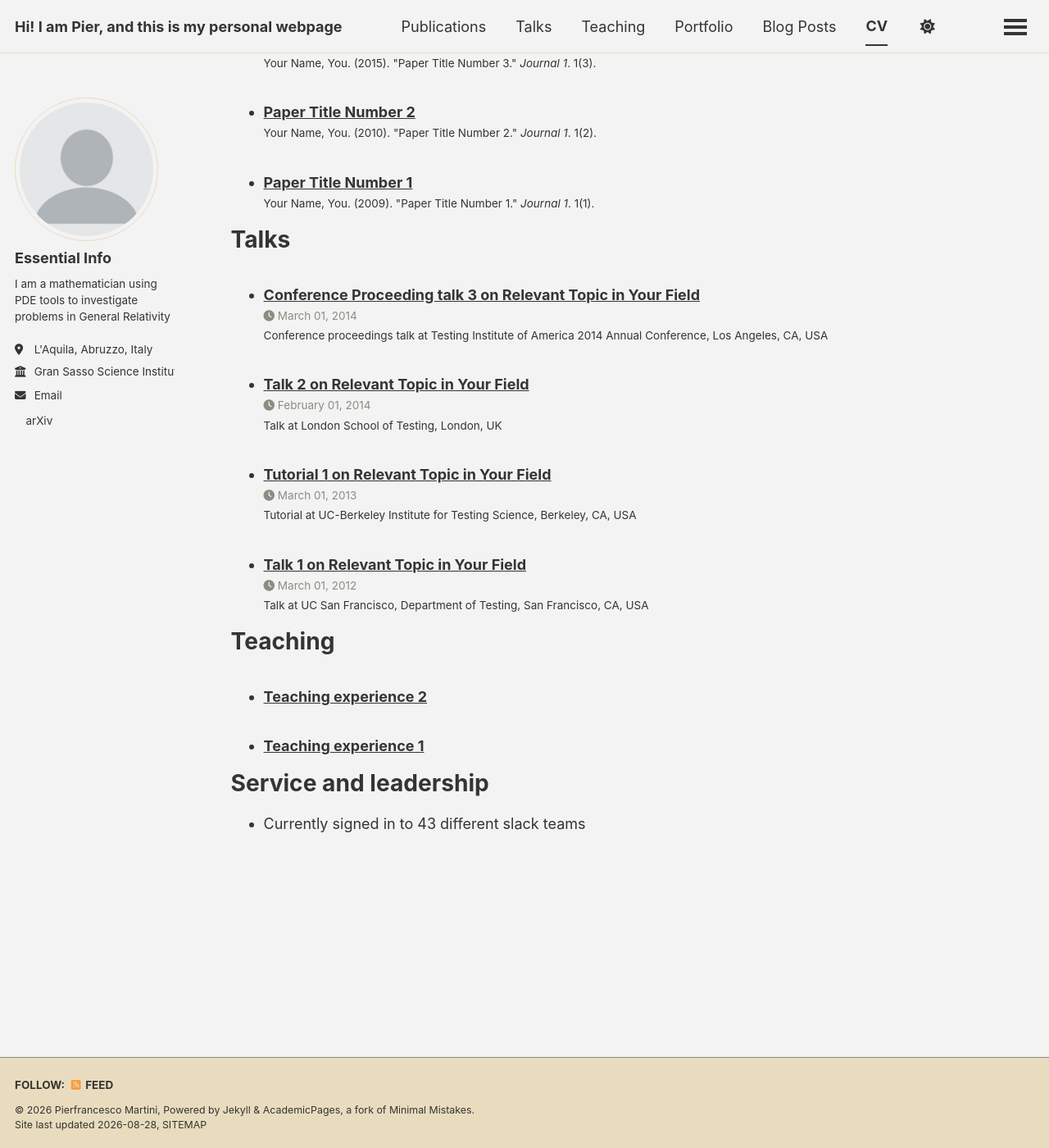
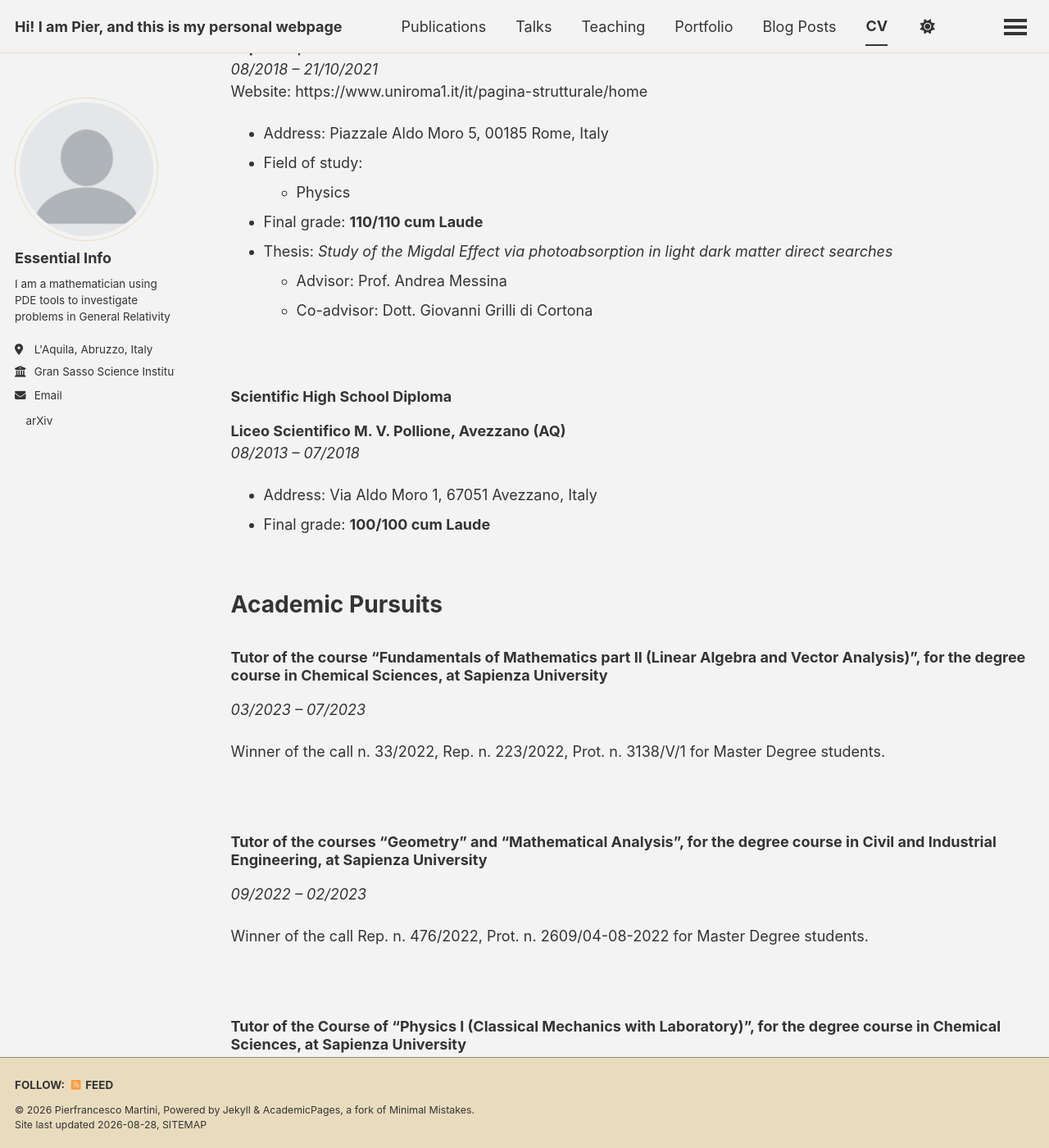
Before and after one commit to pepemartini99/pepemartini99.github.io, a Jekyll site: the page built from _pages/cv.md, in a window 1280 px wide and 1400 px high, scrolled down 1284 px. Shown: the whole window at 82% size. Built offline with Jekyll 4.4.1, drawn with Linux system fonts in a browser that asks for light colours; a style sheet for code colours, icons or effects is not loaded; some of the changed text lies outside the part shown.

Commit message:
Revise CV layout and content
Updated CV with detailed education, work experience, academic pursuits, skills, and qualifications.

```diff
--- a/_pages/cv.md
+++ b/_pages/cv.md
@@ -9,37 +9,146 @@ redirect_from:
 
 {% include base_path %}
 
-Education
+---
+layout: archive
+title: "CV"
+permalink: /cv/
+author_profile: true
+redirect_from:
+  - /resume
+---
+
+{% include base_path %}
+
+Education and Training
 ======
-* Ph.D in Version Control Theory, GitHub University, 2018 (expected)
-* M.S. in Jekyll, GitHub University, 2014
-* B.S. in GitHub, GitHub University, 2012
 
-Work experience
+### PhD in Mathematics
+**Gran Sasso Science Institute (GSSI)**
+*01/11/2023 – Present*
+Website: https://www.gssi.it/education/mathematics-education
+
+- City: L'Aquila
+- Country: Italy
+- Fields of study:
+  - General Relativity
+  - Analysis of PDEs
+  - Mathematical Physics
+
+<br>
+
+### Master Degree in Theoretical Physics, achieved with the completion of the faculty excellence path
+**Sapienza, Università di Roma**
+*09/2021 – 27/10/2023*
+Website: https://www.uniroma1.it/it/pagina-strutturale/home
+
+- Address: Piazzale Aldo Moro 5, 00185 Rome, Italy
+- Fields of study:
+  - Physics
+  - Mathematics
+- Final grade: **110/110 cum Laude**
+- Thesis: *Topological transport in flat bands*
+  - Advisor: Prof. Gianluca Panati
+  - Co-advisor: Prof. Domenico Monaco
+
+<br>
+
+### Bachelor Degree in Physics, achieved with the completion of the faculty excellence path
+**Sapienza, Università di Roma**
+*08/2018 – 21/10/2021*
+Website: https://www.uniroma1.it/it/pagina-strutturale/home
+
+- Address: Piazzale Aldo Moro 5, 00185 Rome, Italy
+- Field of study:
+  - Physics
+- Final grade: **110/110 cum Laude**
+- Thesis: *Study of the Migdal Effect via photoabsorption in light dark matter direct searches*
+  - Advisor: Prof. Andrea Messina
+  - Co-advisor: Dott. Giovanni Grilli di Cortona
+
+<br>
+
+### Scientific High School Diploma
+**Liceo Scientifico M. V. Pollione, Avezzano (AQ)**
+*08/2013 – 07/2018*
+
+- Address: Via Aldo Moro 1, 67051 Avezzano, Italy
+- Final grade: **100/100 cum Laude**
+
+<br>
+
+
+
+Academic Pursuits
 ======
-* Spring 2024: Academic Pages Collaborator
-  * GitHub University
-  * Duties includes: Updates and improvements to template
-  * Supervisor: The Users
 
-* Fall 2015: Research Assistant
-  * GitHub University
-  * Duties included: Merging pull requests
-  * Supervisor: Professor Hub
+### Tutor of the course "Fundamentals of Mathematics part II (Linear Algebra and Vector Analysis)", for the degree course in Chemical Sciences, at Sapienza University
+*03/2023 – 07/2023*
 
-* Summer 2015: Research Assistant
-  * GitHub University
-  * Duties included: Tagging issues
-  * Supervisor: Professor Git
+Winner of the call n. 33/2022, Rep. n. 223/2022, Prot. n. 3138/V/1 for Master Degree students.
 
-Skills
+<br>
+
+### Tutor of the courses "Geometry" and "Mathematical Analysis", for the degree course in Civil and Industrial Engineering, at Sapienza University
+*09/2022 – 02/2023*
+
+Winner of the call Rep. n. 476/2022, Prot. n. 2609/04-08-2022 for Master Degree students.
+
+<br>
+
+### Tutor of the Course of "Physics I (Classical Mechanics with Laboratory)", for the degree course in Chemical Sciences, at Sapienza University
+*03/2022 – 09/2022*
+
+Winner of the call DD N. 15/2022, Prot. n. 141/24-01-2022 for Master Degree students.
+
+<br>
+
+### Laboratory Activity at INFN (Istituto Nazionale di Fisica Nucleare) regarding the CYGNO project for Dark Matter Direct Search
+*03/2022 – 07/2022*
+
+Collaboration with the team of the CYGNO project:
+
+- Assembly of the Lime-2 TPC prototype
+- Calibration
+- Data analysis
+- Development of a neural network for the position localization of signals from the TMPs response in the TPC
+
+<br>
+
+### Excellence path of the Master Degree in Physics
+
+Extracurricular activities pursued in the excellence programs organized by the Faculty of Mathematical, Physical and Natural Sciences:
+
+- Geometry of Yang-Mills Theories, with Professor Gianluca Panati
+- K-Theories in Condensed Matter Physics, with Professor Domenico Monaco
+- Topics in the Theory of Critical Phenomena, with Professor Sergio Caprara
+
+<br>
+
+### Excellence path of the Bachelor Degree in Physics
+
+Extracurricular activities pursued in the excellence programs organized by the Faculty of Mathematical, Physical and Natural Sciences:
+
+- Topics in Differential Geometry, with Professor Paolo Piccinni
+- Dark Matter Direct Search, with Professor Gianluca Cavoto
+- Green functions for the solution of PDEs and numerical implementation using Python, with Professor Daniele Barducci
+- Advanced topics in Electromagnetism, with Professor Francesco Lacava
+
+
+
+
+Computing skills
 ======
-* Skill 1
-* Skill 2
-  * Sub-skill 2.1
-  * Sub-skill 2.2
-  * Sub-skill 2.3
-* Skill 3
+
+- Scientific programming in C
+- Scientific programming and basic data analysis in Python
+- Basic data analysis in R
+- LaTeX for general purpose and scientific writing
+
+<br>
+
+
+
 
 Publications
 ======
@@ -47,18 +156,21 @@ Publications
     {% include archive-single-cv.html %}
   {% endfor %}</ul>
 
-Talks
+
+
+
+Further qualifications
 ======
-  <ul>{% for post in site.talks reversed %}
-    {% include archive-single-talk-cv.html  %}
-  {% endfor %}</ul>
+### Blue Belt in Brazilian Jiu Jitsu
+**24 June 2026**
 
-Teaching
-======
-  <ul>{% for post in site.teaching reversed %}
-    {% include archive-single-cv.html %}
-  {% endfor %}</ul>
+under Sensei Mauro Zugaro
 
-Service and leadership
-======
-* Currently signed in to 43 different slack teams
+---
+
+### Black Belt (I Dan) in Goju Ryu Karate
+**12 December 2016**
+
+FIJLKAM certification
+
+---
```
